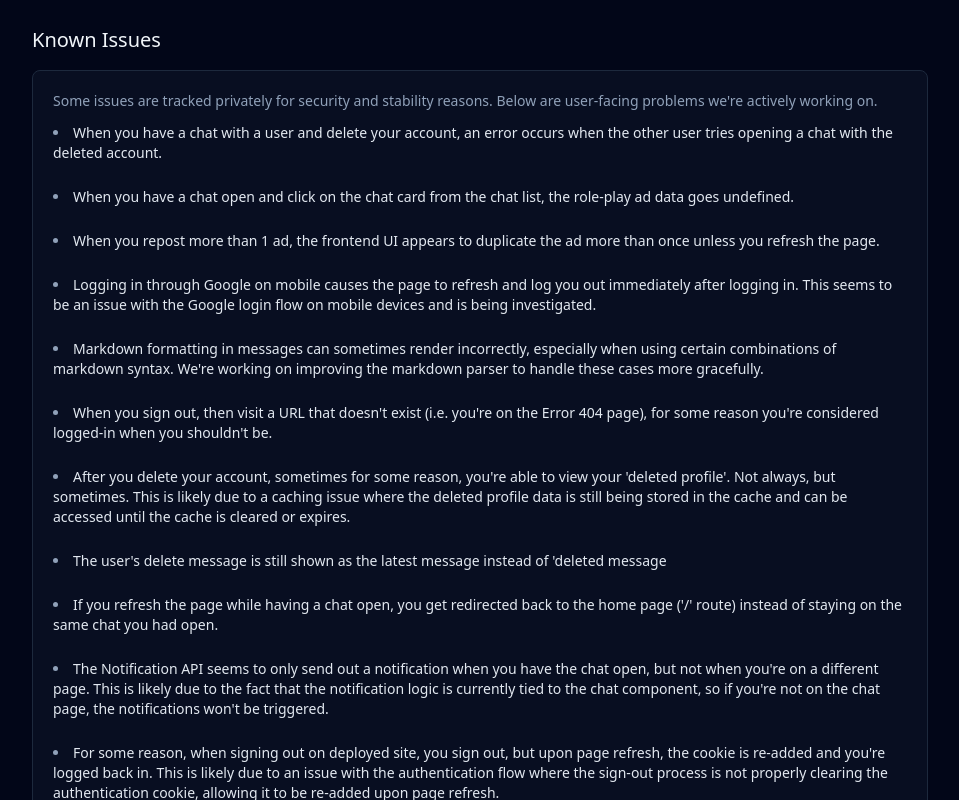
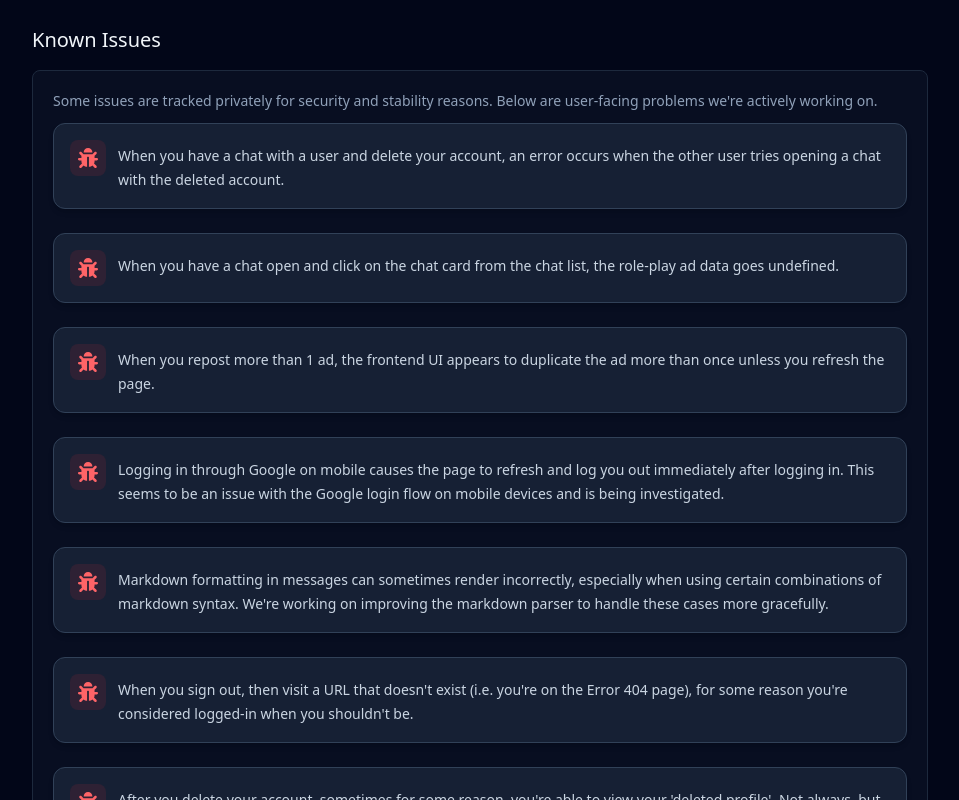
Before and after one commit to Hairum-Qureshi/story-roleplay-app, a React (Vite) app in the folder apps/frontend/: page /updates-changelog in a window 1280 px wide. Shown: the part 3980-4780 px from the top of the page, without its empty margins (160-1119 px from the left). Built offline with nearby package versions, Linux system fonts and the light colour scheme; no server answers.

Commit message:
utilized BugCard component so listed bugs are styled better instead of a bullet list

```diff
--- a/apps/frontend/src/pages/UpdatesAndChangelog.tsx
+++ b/apps/frontend/src/pages/UpdatesAndChangelog.tsx
@@ -4,6 +4,7 @@ import planned from ".././utils/planned.json";
 import updates from ".././utils/updates.json";
 import bug from ".././utils/bugs.json";
 import type { Bug, PlannedFeature, Update } from "../interfaces";
+import BugCard from "./BugCard";
 
 export default function UpdatesAndChangelog() {
   const plannedFeatures: PlannedFeature[] = planned;
@@ -29,7 +30,7 @@ export default function UpdatesAndChangelog() {
 
           {updatesToShow.length > 0 ? (
             <ul className="space-y-3">
-							{updatesToShow.map(update => (
+              {updatesToShow.map((update) => (
                 <UpdateCard
                   key={update.id}
                   heading={update.heading}
@@ -50,7 +51,7 @@ export default function UpdatesAndChangelog() {
           </h2>
 
           <ul className="space-y-3">
-						{plannedFeatures.map(feature => (
+            {plannedFeatures.map((feature) => (
               <PlannedFeaturesCard
                 key={feature.id}
                 subheading={feature.subheading}
@@ -70,13 +71,11 @@ export default function UpdatesAndChangelog() {
               reasons. Below are user-facing problems we're actively working on.
             </p>
 
-						<ul className="list-disc list-inside space-y-6 text-sm text-slate-400">
-							{currentBugs.map(bug => (
-								<li key={bug.id}>
-									<span className="font-medium text-slate-200">{bug.bug}</span>
-								</li>
+            <div className="list-disc list-inside space-y-6 text-sm text-slate-400">
+              {currentBugs.map((bug) => (
+                <BugCard bug={bug} key={bug.id} />
               ))}
-						</ul>
+            </div>
           </div>
         </section>
       </div>
```
Lines whose indentation alone changed are shown as unchanged.
